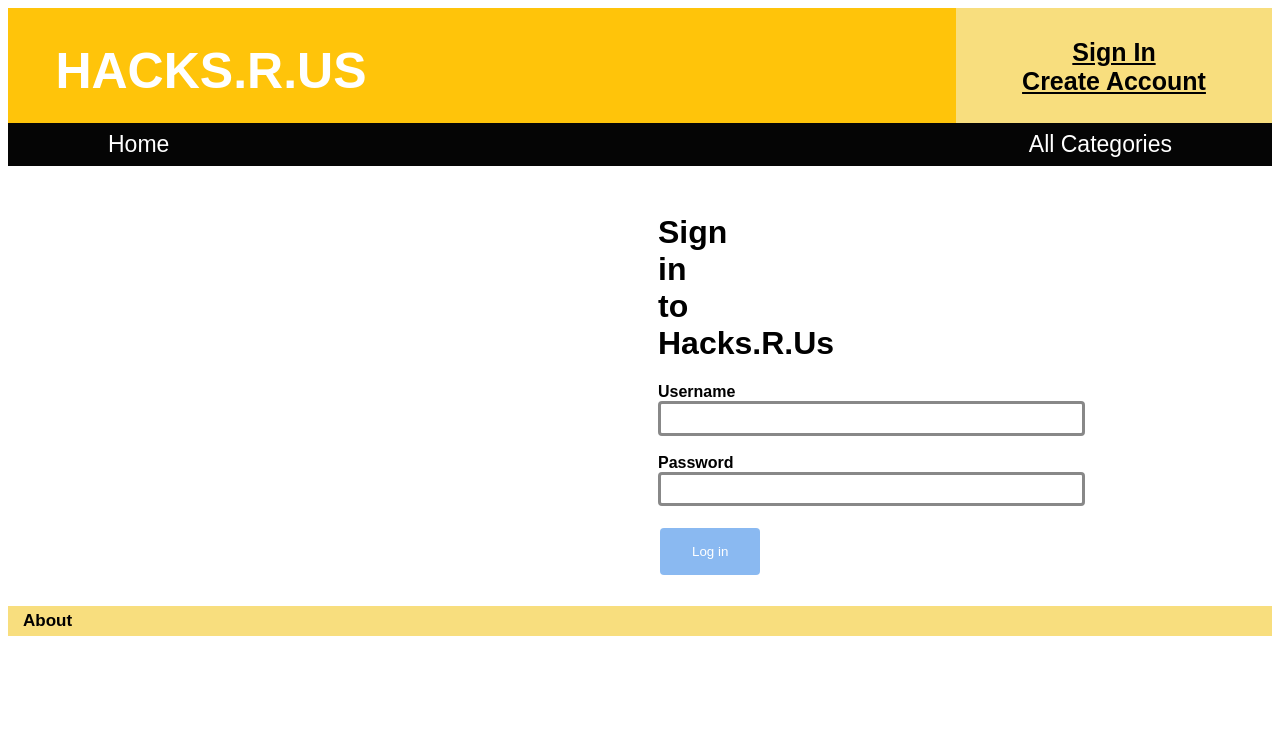
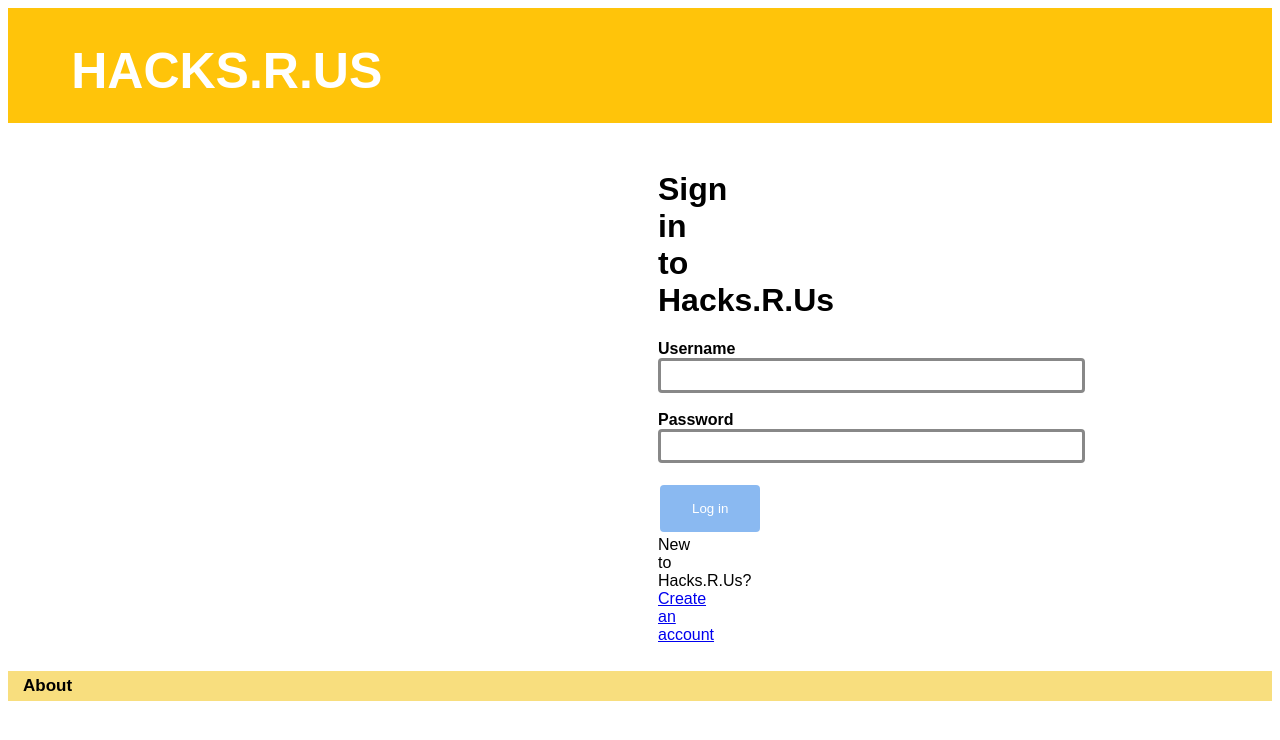
Before and after one commit to glitznerf/wad2-lifehackforum, a Django app: page /forum/sign_in/ in a window 1280 px wide. Shown: the top 740 px of the page. Run offline with Django 3.2, Linux system fonts and the light colour scheme.

Commit message:
Created base2 template, style2.css for base2 template,added drafts of create_account and account_info pages, adjusted sign_in page and css
-Created base2 template, style2.css for base2 template
-Added drafts of create_account and Account_info pages
-Adjusted sign_in page and css to the wireframes ( removed user authentication area in top right of the page)

```diff
--- a/static/sign_in.css
+++ b/static/sign_in.css
@@ -10,6 +10,7 @@ html {
     padding: 1px 0px 1px;
 }
 
+/*input box adjustments*/
 input[type=text], input[type=password]{
     border: 5px solid rgb(136, 136, 136);
     border-radius: 4px;
@@ -18,6 +19,7 @@ input[type=text], input[type=password]{
     height: 2em;
   }
 
+/*input box adjustments on focus*/
 input[type=text]:focus, input[type=password]:focus{
     border: 7px solid #555;
     border-radius: 4px;
@@ -26,7 +28,13 @@ input[type=text]:focus, input[type=password]:focus{
 
 }
 
-input[type=button], input[type=submit], input[type=reset] {
+/*input box adjustments on hover*/
+input[type=text]:hover, input[type=password]:hover{
+    background-color: rgba(236, 236, 236, 0.904);
+}
+
+/*submit button adjustments*/
+input[type=button], input[type=submit] {
     background-color: #8ab9f1;
     border: none;
     color: white;
@@ -37,10 +45,7 @@ input[type=button], input[type=submit], input[type=reset] {
     border-radius: 4px;
 }
 
+/*submit button adjustments on hover*/
 input[type=submit]:hover {
-    background-color: #6b91c0;
+    background-color: #679BF1;
 }
-
-input[type=text]:hover, input[type=password]:hover{
-    background-color: rgba(236, 236, 236, 0.904);
-}
--- /dev/null
+++ b/static/style2.css
@@ -0,0 +1,132 @@
+/* General page adjustments such as font */
+html {
+  font-family: sans-serif;
+}
+
+
+/* Header, logo */
+#banner {
+  width: 100%;
+  margin: auto;
+}
+
+/* Header logo full screen, without userspace */
+#logo {
+  float: left;
+  width: 100%;
+  height: 115px;
+  vertical-align: middle;
+  text-indent: 5%;
+  font-size: 25px;
+  color: white;
+  background-color: #ffc40a;
+}
+
+#userspace a{
+  color: black;
+}
+#clear {
+  clear: both;
+}
+
+
+/* Menu Bar */
+#menu {
+  background: #050505;
+  font-size: 23px;
+  padding-top: 8px;
+  padding-bottom: 8px;
+}
+#menu ul{
+  display: flex;
+  align-items: stretch; /* Default */
+  justify-content: space-between;
+  margin: 0;
+  padding-left: 100px;
+  padding-right: 100px;
+}
+#menu li{
+  display: block;
+  flex: 0 1 auto; /* Default */
+  list-style-type: none;
+}
+
+#menu a{
+  color: white;
+  text-decoration: none;
+}
+
+
+/* Actual page content formatting */
+#page_content {
+  margin-top: 2%;
+}
+
+#content_h {
+  background-color: #8ab9f1;
+  text-align: center;
+  margin: 15px 400px 15px;
+  padding: 1px 0px 1px;
+}
+
+#hack_carousel {
+  text-align: center;
+  height: 300px;
+}
+
+#top1 img{
+  top: 40%;
+  position: absolute;
+  left: 10%;
+}
+#top1 a{
+  top: 52%;
+  position: absolute;
+  left: 13%;
+}
+#top2 img{
+  top: 40%;
+  position: absolute;
+  left: 40%;
+}
+#top2 a{
+  top: 52%;
+  position: absolute;
+  left: 43%;
+}
+#top3 img{
+  top: 40%;
+  position: absolute;
+  left: 70%;
+}
+#top3 a{
+  top: 52%;
+  position: absolute;
+  left: 75%;
+}
+
+#hack_carousel img{
+  max-width: 20%;
+  opacity: 0.6;
+}
+#hack_carousel a{
+  text-decoration: none;
+  color: black;
+  font-weight: bold;
+  font-size: 23px;
+}
+
+
+/* Footer */
+#footer {
+  margin-top: 2%;
+  padding: 5px 5px 5px;
+  text-indent: 10px;
+  background-color: #f8de7e;
+}
+#footer a{
+  font-size: 17px;
+  color: black;
+  font-weight: bold;
+  text-decoration: none;
+}
--- /dev/null
+++ b/templates/forum/base2.html
@@ -0,0 +1,52 @@
+<!DOCTYPE html>
+{% load staticfiles %}
+
+
+<html>
+  <!-- Header block -->
+  <head lang="en">
+    {% block css_block %}
+    <link rel="stylesheet" type="text/css" href="{% static 'style2.css' %}">
+    {% endblock %}
+    <meta charset="UTF-8" />
+    <title>
+      HacksRUs -
+      {% block title_block %}
+        Life Hacks for the People
+      {% endblock %}
+  </title>
+  </head>
+
+
+  <!-- HTML Body -->
+  <body>
+
+    <!-- Home Banner & Login -->
+    <div id="banner">
+      {% block banner_block %}
+        <!-- Insert Logo Here, class=logo -->
+        <div id="logo">
+          <h1>HACKS.R.US</h1>
+        </div>
+      {% endblock %}
+    <div id="clear"></div>
+    </div>
+
+
+    <!-- Body/Content block -->
+    <div id="page_content">
+      {% block body_block %}
+        <!-- Leave blank for template override -->
+      {% endblock %}
+    </div>
+
+
+    <!-- Footer Bar -->
+    <div id="footer">
+      {% block footer_bar %}
+        <!-- Insert About link -->
+        <a href="{% url 'forum:about' %}">About</a>
+      {% endblock %}
+    </div>
+  </body>
+</html>
--- a/templates/forum/sign_in.html
+++ b/templates/forum/sign_in.html
@@ -1,9 +1,9 @@
-{% extends 'forum/base1.html' %}
+{% extends 'forum/base2.html' %}
 {% load staticfiles %}
 
 {% block css_block %}
 <link rel="stylesheet" type="text/css" href="{% static 'sign_in.css' %}">
-<link rel="stylesheet" type="text/css" href="{% static 'style.css' %}">
+<link rel="stylesheet" type="text/css" href="{% static 'style2.css' %}">
 {% endblock %}
 
 {% block title_block %}
@@ -35,5 +35,7 @@
 
           </form>
       </form>
+      New to Hacks.R.Us?
+      <a href="{% url 'forum:create_account' %}">Create an account</a>
       </div>
 {% endblock %}
```
Also changed, not shown: templates/forum/account_info.html (added, +21 -0 lines), templates/forum/create_account.html (added, +34 -0 lines).
